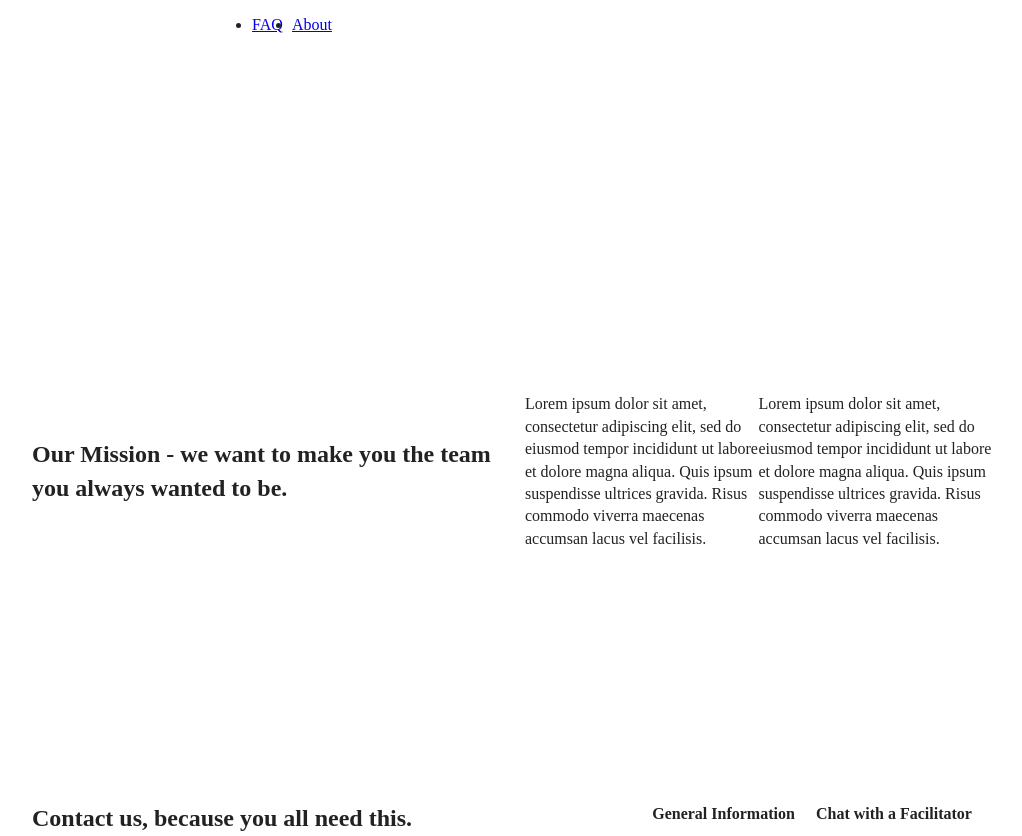
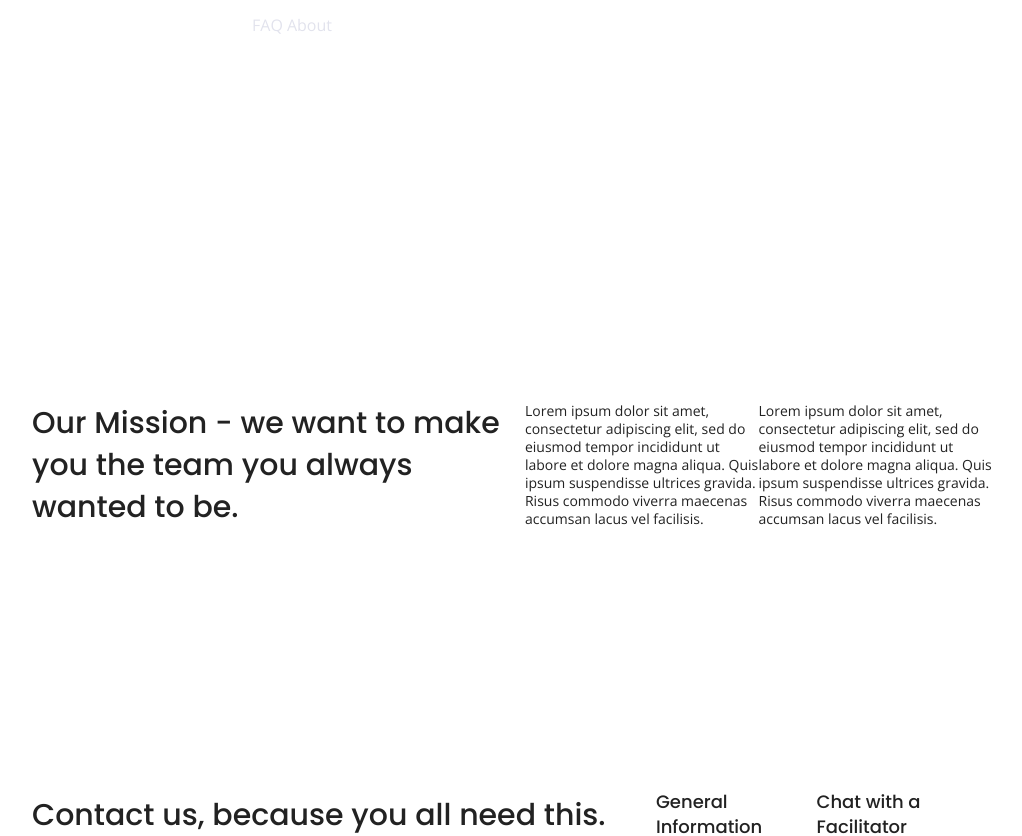
Before and after one commit to KelsiePaige/unplugged-project, a website: page about/index.html in a window 1280 px wide. Shown: the part 143-979 px from the top of the page, without its empty margins (128-1150 px from the left). Drawn offline with nearby package versions, Linux system fonts and the light colour scheme.

Commit message:
Added text styles

```diff
--- a/about/index.html
+++ b/about/index.html
@@ -20,6 +20,9 @@
   <link rel="stylesheet" href="../css/main.css">
 
   <meta name="theme-color" content="#fafafa">
+
+  <!-- Google Fonts -->
+  <link href="https://fonts.googleapis.com/css?family=Open+Sans:400,700|Poppins:500,700" rel="stylesheet">
 </head>
 
 <body>
@@ -46,8 +49,8 @@
             dolore magna aliqua. Quis ipsum suspendisse ultrices gravida. Risus commodo viverra maecenas accumsan lacus
             vel facilisis.</p>
           <p>Lorem ipsum dolor sit amet, consectetur adipiscing elit, sed do eiusmod tempor incididunt ut labore et
-             dolore magna aliqua. Quis ipsum suspendisse ultrices gravida. Risus commodo viverra maecenas accumsan lacus
-             vel facilisis.</p>
+            dolore magna aliqua. Quis ipsum suspendisse ultrices gravida. Risus commodo viverra maecenas accumsan lacus
+            vel facilisis.</p>
         </div>
       </div>
       <!-- Mission content wrapper ends-->
@@ -86,7 +89,7 @@
     </section>
 
   </main>
-    <!-- Main wrapper -->
+  <!-- Main wrapper -->
 
   <footer>
     <div class="content-wrapper">
--- a/css/main.css
+++ b/css/main.css
@@ -86,6 +86,56 @@ textarea {
 /* ==========================================================================
    Author's custom styles
    ========================================================================== */
+
+html {
+  font-size: 16px;
+}
+
+body {
+  font-family: 'Open Sans', sans-serif;
+  font-size: 1em;
+}
+
+ul,
+ol {
+  list-style-type: none;
+}
+
+a {
+  color: #e2e3ed;
+  text-decoration: none;
+}
+
+h2 {
+  font-family: 'Poppins', sans-serif;
+  font-size: 1.875em;
+  font-weight: 500;
+}
+
+h3,
+h4 {
+  font-family: 'Poppins', sans-serif;
+  font-size: 1.125em;
+  font-weight: 500;
+  margin: 20px 0;
+}
+
+p {
+  font-size: 0.875em;
+  line-height: 1.285;
+}
+
+img {
+
+}
+
+figure {
+
+}
+
+address {
+  font-style: normal;
+}
 
 .content-wrapper {
   width: 90%;
```
Also changed, not shown: faq/index.html (+3 -0 lines), index.html (+8 -4 lines).
